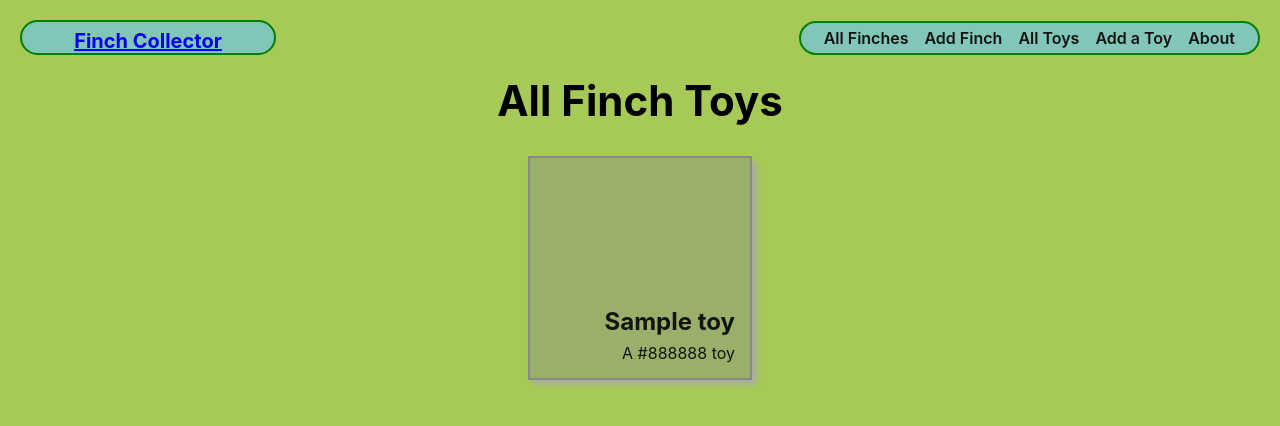
After one commit to walter0916/Finch-Collector, a Django app: page /toys/ in a window 1280 px wide. The commit adds this page. Shown: the top 426 px of the page. Run offline with Django 4.2, Linux system fonts and the light colour scheme; tables that the repository leaves empty hold one stand-in row (values such as "Sample post").

Commit message:
add functionality to add, update and delete toys

```diff
--- /dev/null
+++ b/main_app/static/css/toys/toy-index.css
@@ -0,0 +1,64 @@
+.card-container {
+  padding: 0 40px;
+  display: flex;
+  justify-content: center;
+  flex-wrap: wrap;
+}
+
+.card {
+  width: 224px;
+  height: 224px;
+  margin: 10px;
+  border: solid 2px;
+  box-shadow: var(--card-box-shadow);
+  position: relative;
+}
+
+.card-bg{
+  opacity: .4;
+  position: absolute;
+  display: inline-flex;
+  top: 0;
+  left: 0;
+  width: 100%;
+  height: 100%;
+}
+
+.card-content {
+  padding: 15px;
+  height: 100%;
+  width: 100%;
+  display: flex;
+  align-items: flex-end;
+  justify-content: flex-end;
+  flex-direction: column;
+}
+
+.card > a {
+  position: absolute;
+  top: 0;
+  left: 0;
+  width: 100%;
+  height: 100%;
+  display: inline-block;
+  text-decoration: none;
+  color: var(--text-color);
+}
+
+.card h2 {
+  margin: 7px 0;
+  font-size: var(--font-xl);
+}
+
+.card p {
+  margin: 0;
+  font-size: var(--font-reg);
+}
+
+.page-header > img {
+  margin-left: 10px;
+}
+
+.page-header > img:first-of-type {
+  margin-left: 15px;
+}
--- a/main_app/templates/base.html
+++ b/main_app/templates/base.html
@@ -26,6 +26,8 @@
       <ul>
         <li><a href="{% url 'finch-index' %}">All Finches</a></li>
         <li><a href="{% url 'finch-create' %}">Add Finch</a></li>
+        <li><a href="{% url 'toy-index' %}">All Toys</a></li>
+        <li><a href="{% url 'toy-create' %}">Add a Toy</a></li>
         <li><a href="{% url 'about' %}">About</a></li>
       </ul>
     </nav>
--- a/main_app/templates/finches/detail.html
+++ b/main_app/templates/finches/detail.html
@@ -37,7 +37,7 @@
     </div>
   </div>
 </section>
-<div class="feedings-home-container">
+<div class="feedings-toy-container">
   <section class="feedings">
     <div class="subsection-title">
       <h2>Feedings</h2>
--- /dev/null
+++ b/main_app/templates/main_app/toy_list.html
@@ -0,0 +1,32 @@
+{% extends 'base.html' %}
+{% load static %}
+
+{% block head %}
+<link
+  rel="stylesheet"
+  type="text/css"
+  href="{% static 'css/toys/toy-index.css' %}"
+/>
+{% endblock %}
+
+{% block content %}
+
+<section class="page-header">
+  <h1>All Finch Toys</h1>
+</section>
+
+<section class="card-container">
+  {% for toy in toy_list %}
+  <div class="card" style="border-color: {{ toy.color }}">
+    <div class="card-bg" style="background-color: {{ toy.color }}"></div>
+    <a href="{% url 'toy-detail' toy.id %}">
+      <div class="card-content">
+        <h2>{{ toy.name }}</h2>
+        <p>A {{ toy.color }} toy</p>
+      </div>
+    </a>
+  </div>
+  {% endfor %}
+</section>
+
+{% endblock %}
--- a/main_app/urls.py
+++ b/main_app/urls.py
@@ -11,4 +11,8 @@ urlpatterns = [
   path('finches/<int:pk>/delete', views.FinchDelete.as_view(), name='finch-delete'),
   path('finches/<int:finch_id>/add-feeding/', views.add_feeding, name='add-feeding'),
   path('toys/create/', views.ToyCreate.as_view(), name='toy-create'),
+  path('toys/<int:pk>/', views.ToyDetail.as_view(), name='toy-detail'),
+  path('toys/', views.ToyList.as_view(), name='toy-index'),
+  path('toys/<int:pk>/update/', views.ToyUpdate.as_view(), name='toy-update'),
+  path('toys/<int:pk>/delete/', views.ToyDelete.as_view(), name='toy-delete')
 ]
--- a/main_app/views.py
+++ b/main_app/views.py
@@ -1,5 +1,6 @@
 from django.shortcuts import render, redirect
 from django.views.generic.edit import CreateView, UpdateView, DeleteView
+from django.views.generic import ListView, DetailView
 from .models import Finch, Toy
 from .forms import FeedingForm
 
@@ -9,6 +10,20 @@ from django.http import HttpResponse
 class ToyCreate(CreateView):
   model = Toy
   fields = '__all__'
+
+class ToyList(ListView):
+  model = Toy
+
+class ToyDetail(DetailView):
+  model = Toy
+
+class ToyUpdate(UpdateView):
+  model = Toy
+  fields = ['name', 'color']
+
+class ToyDelete(DeleteView):
+  model = Toy
+  success_url = '/toys/'
 
 class FinchCreate(CreateView):
   model = Finch
```
Also changed, not shown: main_app/static/css/finches/finch-detail.css (+4 -4 lines), main_app/static/css/toys/toy-detail.css (added, +52 -0 lines), main_app/templates/main_app/toy_detail.html (added, +24 -0 lines).
